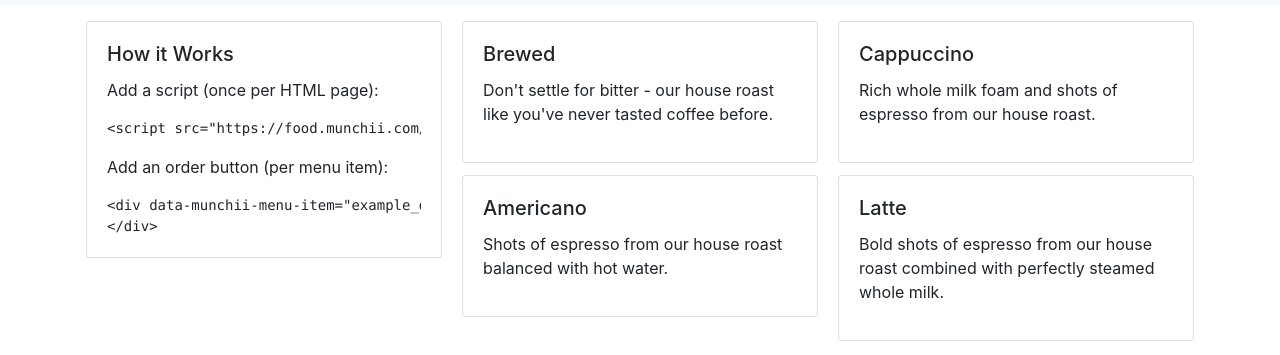
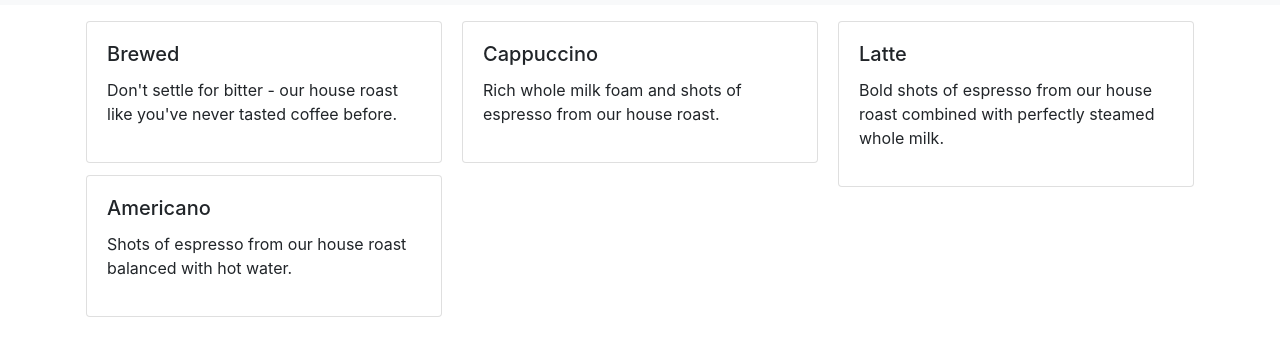
Before and after one commit to munchii/coffeeshop, a website: page public/menu/index.html in a window 1280 px wide. Shown: the part 51-406 px from the top of the page. Drawn offline with nearby package versions, Linux system fonts and the light colour scheme.

Commit message:
Remove how it works
- It's address on the main website
- Minor formatting

```diff
--- a/public/menu/index.html
+++ b/public/menu/index.html
@@ -18,11 +18,11 @@
       <div class="collapse navbar-collapse" id="nav-content">
         <ul class="navbar-nav mr-auto">
             <li class="nav-item">
-                <a class="nav-link" href="/">Coffee Shop</a>
-              </li>
-              <li class="nav-item active">
-            <a class="nav-link">Menu</a>
-          </li>
+              <a class="nav-link" href="/">Coffee Shop</a>
+            </li>
+            <li class="nav-item active">
+              <a class="nav-link">Menu</a>
+            </li>
         </ul>
         <ul class="navbar-nav ml-auto">
           <li class="nav-item">
@@ -37,17 +37,6 @@
 
     <div class="container" style="padding: 1em;">
       <div class="card-columns">
-        <div class="card">
-          <div class="card-body">
-            <h5 class="card-title">How it Works</h5>
-            <p class="card-text">Add a script (once per HTML page):</p>
-            <pre class="card-text"><code>&lt;script src="https://food.munchii.com/button.js"&gt;&lt;/script&gt;</code></pre>
-            <p class="card-text">Add an order button (per menu item):</p>
-            <pre class="card-text"><code>&lt;div data-munchii-menu-item="example_d6hzsqu7wxw86uobjx5sj1mh9c" style="visibility: hidden"&gt;
-&lt;/div&gt;</code></pre>
-          </div>
-        </div>
-
         <div class="card">
           <div class="card-body">
             <h5 class="card-title">Brewed</h5>
```
Also changed, not shown: public/index.html (+2 -2 lines).
